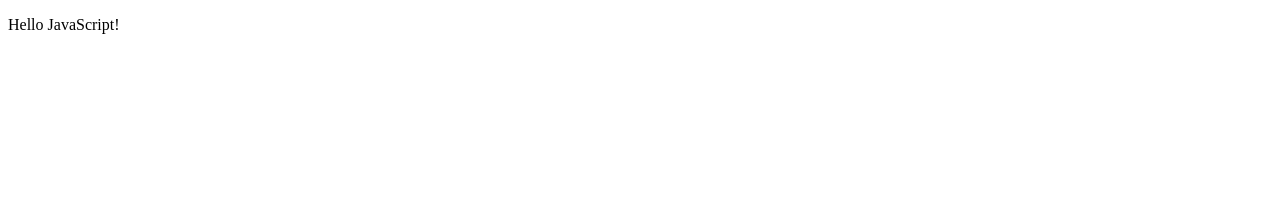
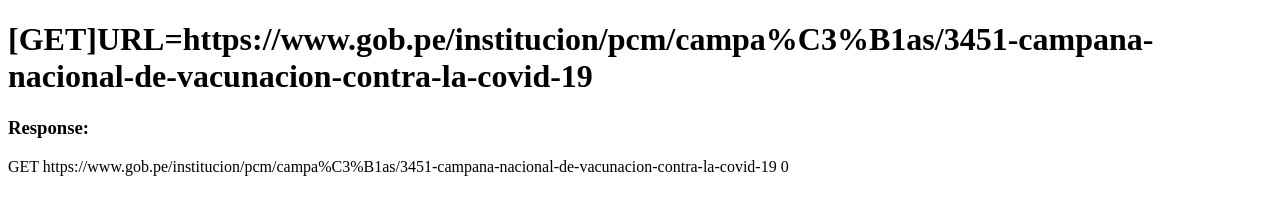
Before and after one commit to pablodz/cors-anywhere-example, a plain HTML site: page index.html in a window 1280 px wide. Drawn offline with Linux system fonts and the light colour scheme; no server answers.

Commit message:
Update index.html

```diff
--- a/index.html
+++ b/index.html
@@ -3,10 +3,11 @@
 
 <body>
 
-    <p id="demo"></p>
+    <h1 id="URL"></h1>
+    <H3>Response:</H3>
+    <p id='RESPONSE'></p>
 
     <script>
-
         var cors_api_url = 'https://cors-anywhere.herokuapp.com/';
 
         function doCORSRequest(options, printResult) {
@@ -25,16 +26,20 @@
             x.send(options.data);
         }
 
-
+        const MYURL =
+            'https://www.gob.pe/institucion/pcm/campa%C3%B1as/3451-campana-nacional-de-vacunacion-contra-la-covid-19';
         console.log(doCORSRequest({
             method: this.id === 'post' ? 'POST' : 'GET',
-            url: 'https://www.gob.pe/institucion/pcm/campa%C3%B1as/3451-campana-nacional-de-vacunacion-contra-la-covid-19',
+            url: MYURL,
             // data: dataField.value
         }, function printResult(result) {
-            console.log( result);
+            console.log(result);
+            document.getElementById("RESPONSE").innerHTML = result;
         }));
 
-        document.getElementById("demo").innerHTML = "Hello JavaScript!";
+        document.getElementById("URL").innerHTML = "[GET]URL=" + MYURL;
+
+
     </script>
 
 </body>
```
